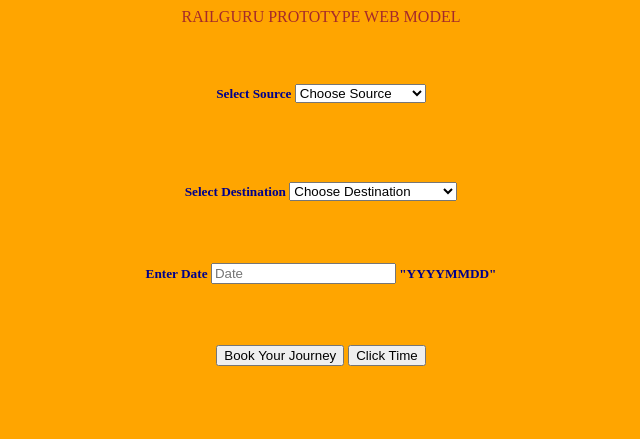
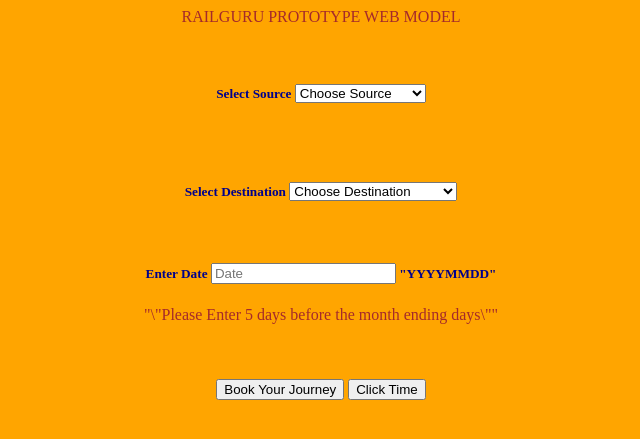
Before and after one commit to pskr0/Railticket, a Flask app: page / in a window 1280 px wide. Shown: the top 439 px of the page, without its empty margins (319-959 px from the left). Run offline with Flask 2, Linux system fonts and the light colour scheme; parts of the project's set-up code (start-up, migrations or seed data) failed here and were passed over.

Commit message:
Conf Completed

```diff
--- a/templates/index.html
+++ b/templates/index.html
@@ -87,7 +87,7 @@ Enter Date
 <input placeholder="Date" name="inputdata" required>
 "YYYYMMDD"
 </h5>
-
+<p>"\"Please Enter 5 days before the month ending days\""</p>
 <br>
 
 
```
